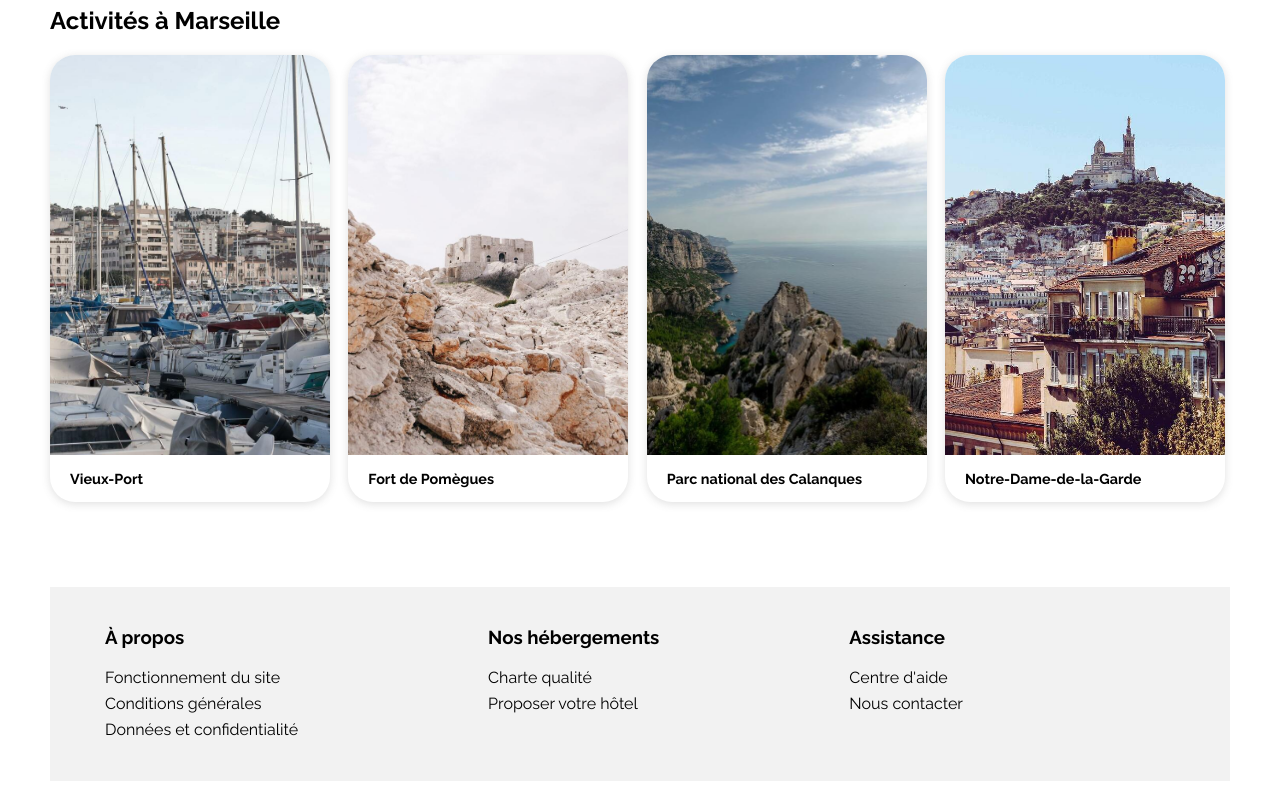
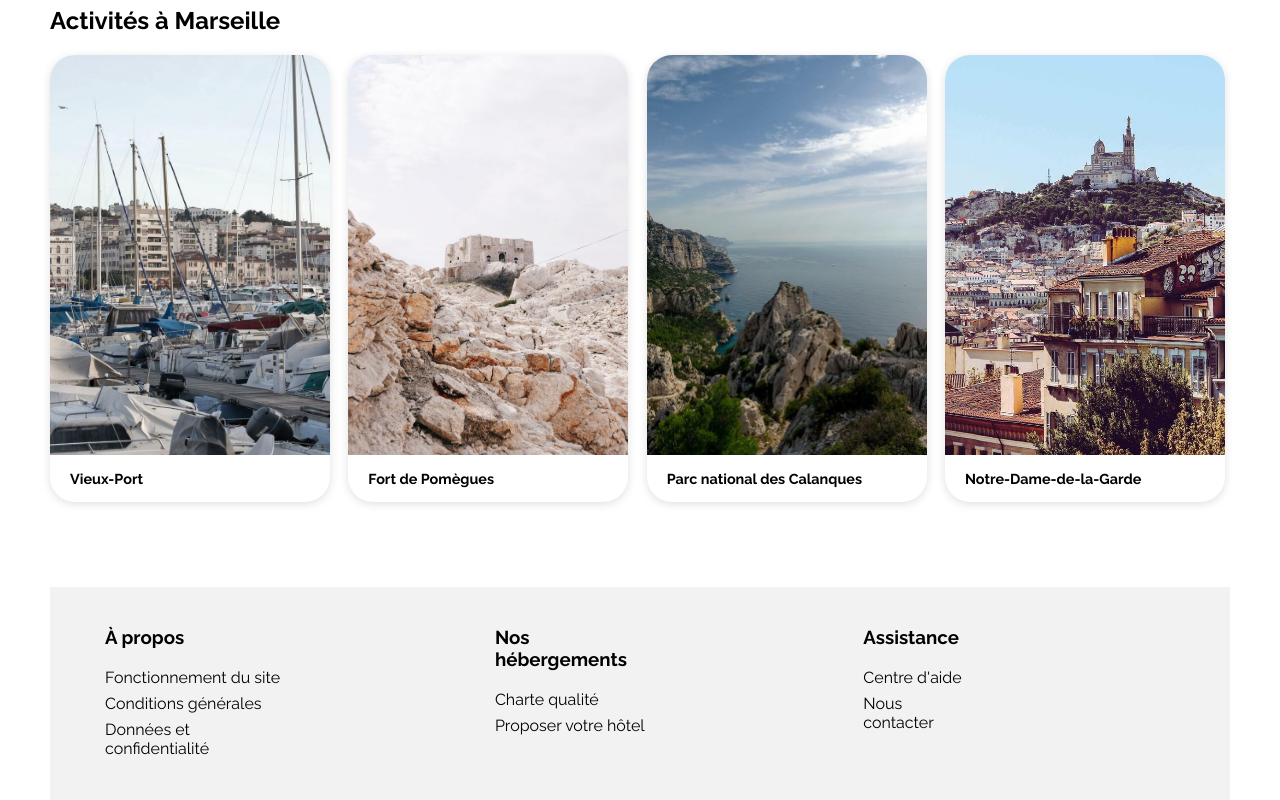
Before and after one commit to slayne-dev/projet2, a plain HTML site: page index.html in a window 1280 px wide. Shown: the part 951-1751 px from the top of the page. Drawn offline with Linux system fonts and the light colour scheme.

Commit message:
soutenance2

```diff
--- a/css/style.css
+++ b/css/style.css
@@ -344,7 +344,7 @@ footer {
 .FooterList {
     display: flex;
     flex-direction: column;
-    margin-right: 190px;
+    margin-right: 200px;
 }
 
 .FooterList ul {
```
